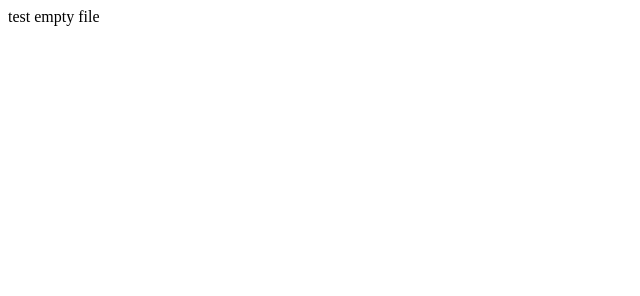
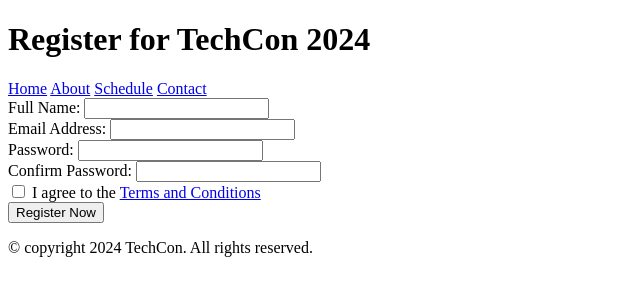
Before and after one commit to atuva/HTML_bak, a plain HTML site: page techcon_website/register.html in a window 1280 px wide. Shown: the whole page, without its empty margins (0-640 px from the left). Drawn offline with Linux system fonts and the light colour scheme.

Commit message:
Update register.html

```diff
--- a/techcon_website/register.html
+++ b/techcon_website/register.html
@@ -1 +1,62 @@
-test empty file
+<!DOCTYPE html>
+<html lang="en">
+<head>
+    <meta charset="UTF-8">
+    <meta name="viewport" content="width=device-width, initial-scale=1.0">
+    <title>Register for TechCon 2024</title>
+</head>
+<body>
+    <header>
+        <h1>Register for TechCon 2024</h1>
+        <nav>
+
+                <a href="index.html">Home</a>
+                <a href="about.html">About</a>
+                <a href="schedule.html">Schedule</a>
+                <a href="contact.html">Contact</a>
+
+        </nav>
+    </header>
+
+    <main>
+        <section>
+            <form action="submit_registration.php" method="POST">
+                <div>
+                    <label for="name">Full Name:</label>
+                    <input type="text" id="name" name="name" required>
+                </div>
+
+                <div>
+                    <label for="email">Email Address:</label>
+                    <input type="email" id="email" name="email" required>
+                </div>
+
+                <div>
+                    <label for="password">Password:</label>
+                    <input type="password" id="password" name="password" required>
+                </div>
+
+                <div>
+                    <label for="confirm-password">Confirm Password:</label>
+                    <input type="password" id="confirm-password" name="confirm_password" required>
+                </div>
+
+                <div>
+                    <label>
+                        <input type="checkbox" name="terms" required>
+                        I agree to the <a href="terms.html">Terms and Conditions</a>
+                    </label>
+                </div>
+
+                <div>
+                    <button type="submit">Register Now</button>
+                </div>
+            </form>
+        </section>
+    </main>
+
+    <footer>
+        <p>&copy; copyright 2024 TechCon. All rights reserved.</p>
+    </footer>
+</body>
+</html>
```
